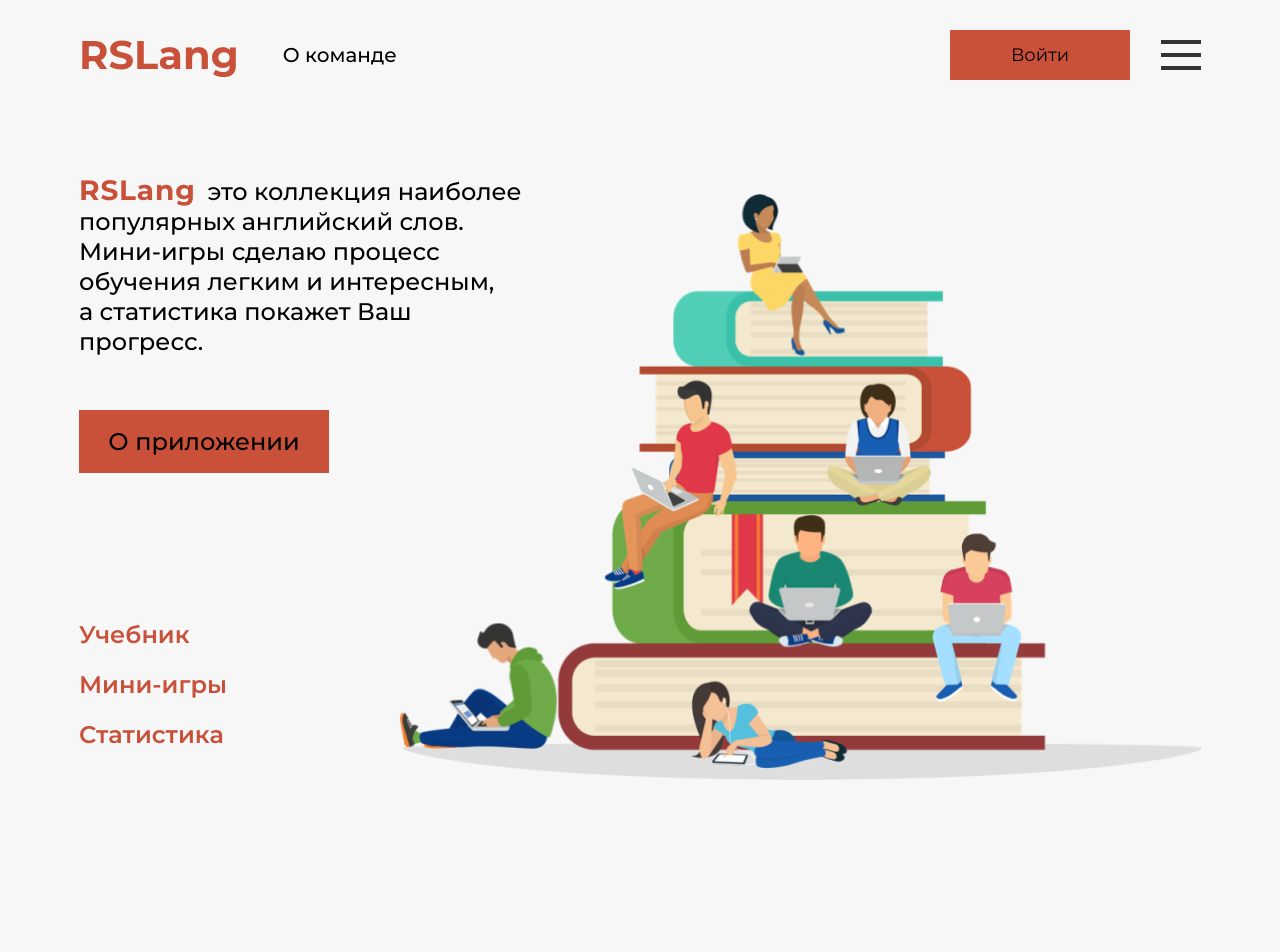
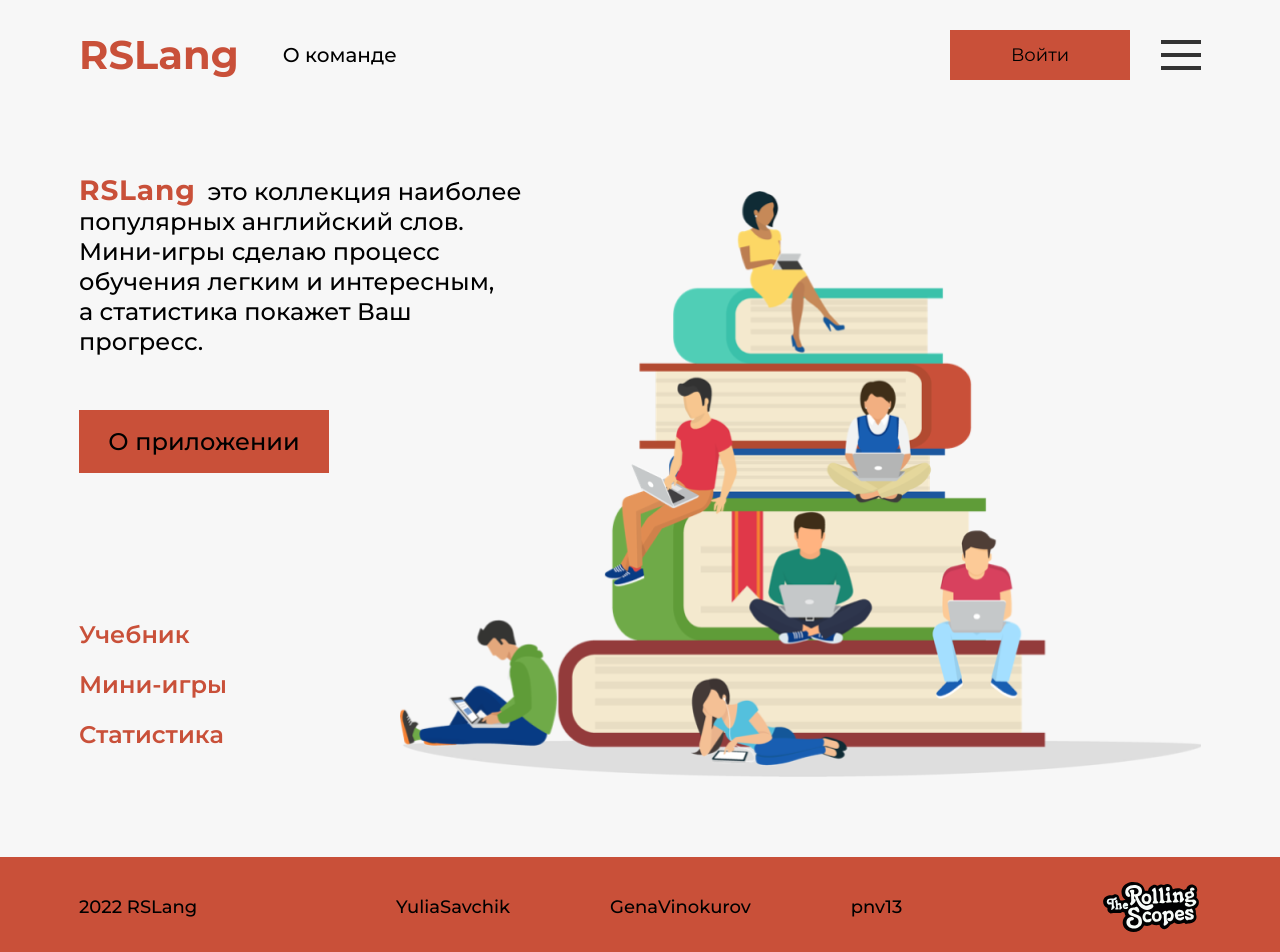
Before and after one commit to stza-by/rslang, a React (Create React App) app: page / in a window 1280 px wide. Shown: the top 952 px of the page. Before the commit the page ends 833 px from the top, so only its background shows below. Built offline with nearby package versions, Linux system fonts and the light colour scheme; a web font is replaced by a local one.

Commit message:
add: footer

```diff
--- a/package.json
+++ b/package.json
@@ -54,6 +54,7 @@
     "eslint-plugin-import": "^2.25.4",
     "eslint-plugin-react": "^7.28.0",
     "eslint-plugin-react-hooks": "^4.3.0",
+    "file-loader": "^6.2.0",
     "postcss": "^8.4.6",
     "tailwindcss": "^3.0.18",
     "typescript-plugin-css-modules": "^3.4.0"
--- a/src/App.tsx
+++ b/src/App.tsx
@@ -2,12 +2,16 @@ import React from 'react';
 import './App.css';
 import Main from './pages/main/Main';
 import Header from './components/header/Header';
+import Footer from './components/footer/Footer';
 
 const App: React.FC = () => (
-  <div className="container">
+  <>
     <Header></Header>
-    <Main></Main>
-  </div>
+    <div className="container">
+      <Main></Main>
+    </div>
+    <Footer></Footer>
+  </>
 );
 
 export default App;
--- /dev/null
+++ b/src/components/footer/Footer.module.css
@@ -0,0 +1,32 @@
+.container {
+  font-size: 18px;
+  font-weight: 500;
+}
+.wrapper{
+  display: flex;
+  justify-content: space-between;
+  align-items: center;
+  max-width: 1152px;
+  margin: 0 auto;
+  padding: 25px 15px;
+}
+.developers {
+  display: flex;
+  justify-content: space-between;
+  align-items: center;
+}
+.developers li {
+  margin: 0 50px;
+}
+.container a:hover {
+  transition: 0.5s;
+  color: #f7f7f7;
+}
+.img {
+  background-image: url(../../assets/logoRS.svg);
+  background-position: center;
+  background-repeat: no-repeat;
+  background-size: contain;
+  width: 100px;
+  height: 50px;
+}
--- /dev/null
+++ b/src/components/footer/Footer.tsx
@@ -0,0 +1,20 @@
+import React from 'react';
+import style from './Footer.module.css';
+
+const Footer = () => (
+  <footer className={`${style.container} bg-main-orange`}>
+    <div className={style.wrapper}>
+      <a href='https://github.com/rolling-scopes-school/tasks/blob/master/tasks/stage-2/rs-lang/rslang.md' className={style.task}>2022 RSLang</a>
+      <ul className={style.developers}>
+        <li><a href='https://github.com/YuliaSavchik'>YuliaSavchik</a></li>
+        <li><a href='https://github.com/GenaVinokurov'>GenaVinokurov</a></li>
+        <li><a href='https://github.com/pnv13'>pnv13</a></li>
+      </ul>
+      <a href='https://rs.school/' className={style.school__logo}>
+        <div className={style.img}></div>
+      </a>
+    </div>
+  </footer>
+);
+
+export default Footer;
--- a/src/components/header/Header.module.css
+++ b/src/components/header/Header.module.css
@@ -2,7 +2,9 @@
   display: flex;
   justify-content: space-between;
   align-items: center;
-  padding: 25px 0;
+  max-width: 1152px;
+  margin: 0 auto;
+  padding: 25px 15px;
 }
 .wrapper {
   display: flex;
--- a/src/custom.d.ts
+++ b/src/custom.d.ts
@@ -3,3 +3,6 @@ declare module '*.module.css' {
   export default classes;
 }
 declare module 'react-markup';
+declare module '*.jpg';
+declare module '*.png';
+declare module '*.svg';
--- a/src/pages/main/Main.tsx
+++ b/src/pages/main/Main.tsx
@@ -4,8 +4,7 @@ import Button from '../../components/button/Button';
 import Nav from '../../components/nav/Nav';
 
 const Main: React.FC = () => (
-  <main className={style.main}>
-    <div className={style.container}>
+  <main className={style.container}>
     <div className={style.text__wrapper}>
       <p className={`${style.text} text-main-orange`}>RSLang
         <span className='text-black'>это коллекция наиболее популярных английский слов.
@@ -15,7 +14,6 @@ const Main: React.FC = () => (
     </div>
     <Button classExtra={style.btn}>О приложении</Button>
     <Nav />
-    </div>
   </main>
 );
 
--- a/src/pages/main/main.module.css
+++ b/src/pages/main/main.module.css
@@ -1,11 +1,12 @@
-.main {
+.container {
  position: relative;
+ padding: 66px 0 90px;
 }
-.main::before {
+.container::before {
   content: '';
   position: absolute;
   right: 0;
-  bottom: 50px;
+  bottom: 77px;
   background-image: url('../../assets/Main.png');
   background-position: center;
   background-size: contain;
@@ -31,9 +32,6 @@
   max-width: 448px;
   margin-bottom: 54px;
 }
-.main {
-  padding: 66px 0;
-}
 button.btn {
   width: 250px;
   height: 63px;
```
Also changed, not shown: src/assets/logoRS.svg (added), 1 other file (tests, documents, lock files or other folders). Lines whose indentation alone changed are shown as unchanged.
